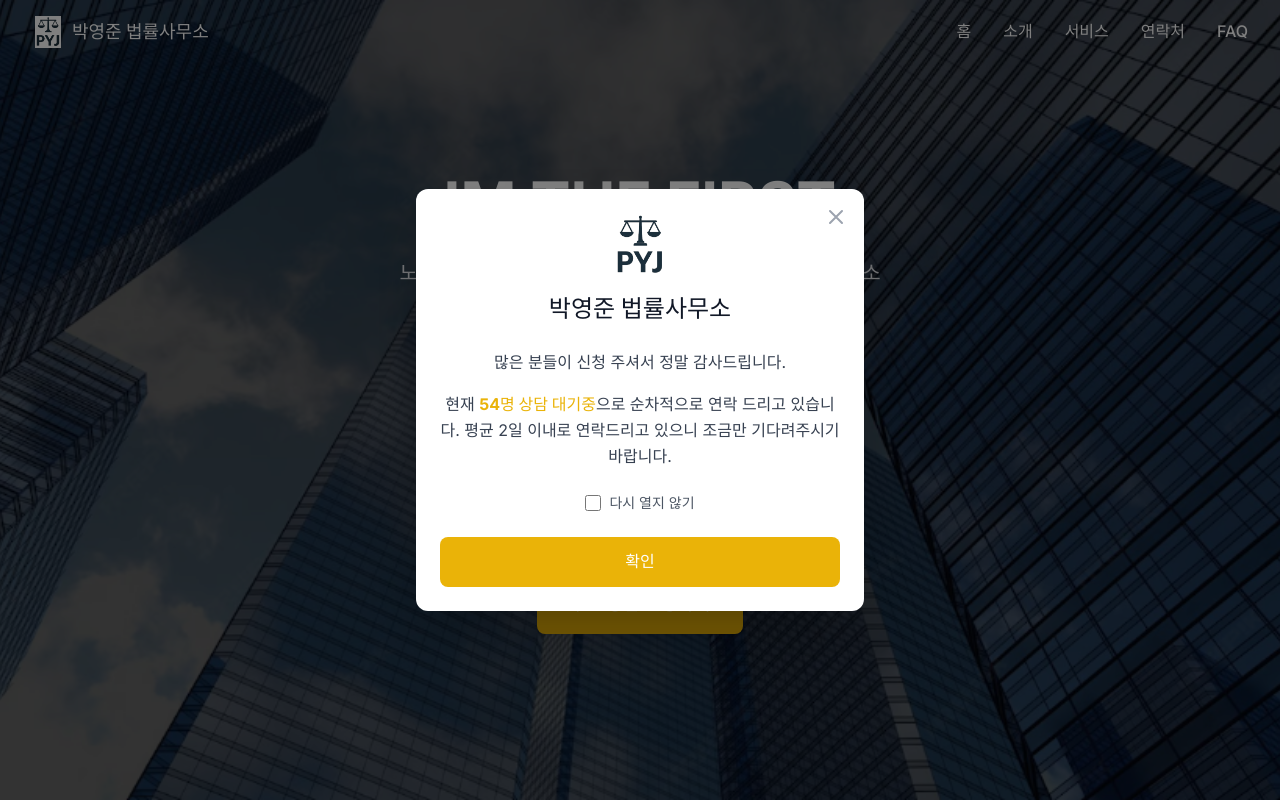
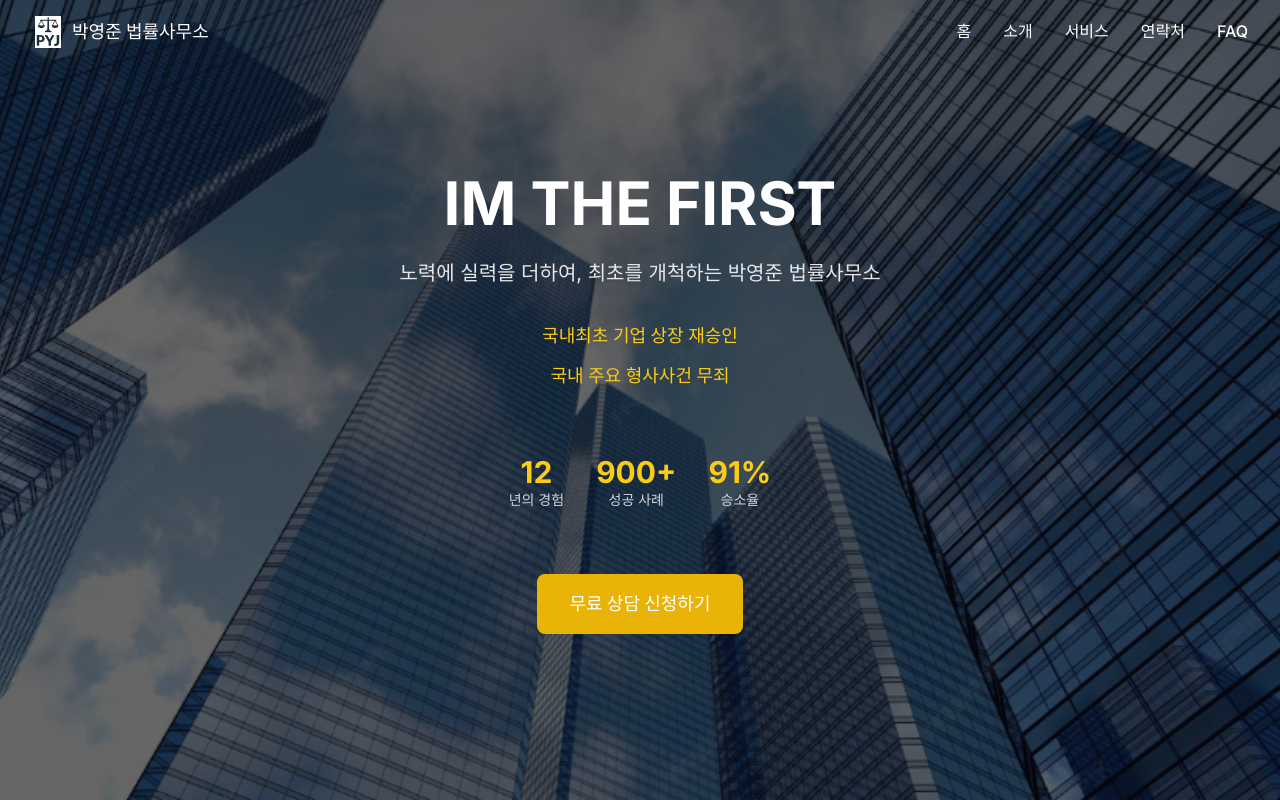
Before and after one commit to gu991230-cyber/gugit, a Next.js app: page / in a window 1280 px wide. Shown: the top 800 px of the page. Built offline with nearby package versions, Linux system fonts and the light colour scheme; no server answers.

Commit message:
Remove popup notification from homepage

```diff
--- a/src/app/page.tsx
+++ b/src/app/page.tsx
@@ -7,9 +7,6 @@ import Header from '@/components/Header';
 import Footer from '@/components/Footer';
 
 export default function Home() {
-  const [showPopup, setShowPopup] = useState(false);
-  const [dontShowAgain, setDontShowAgain] = useState(false);
-
   useEffect(() => {
     // 방문자 추적 함수
     const trackVisitor = async () => {
@@ -36,27 +33,7 @@ export default function Home() {
     };
 
     trackVisitor();
-
-    const dontShow = localStorage.getItem('dontShowPopup');
-    if (dontShow === 'true') {
-      return;
-    }
-
-    console.log('팝업 타이머 시작...');
-    const timer = setTimeout(() => {
-      console.log('팝업 표시!');
-      setShowPopup(true);
-    }, 3000);
-
-    return () => clearTimeout(timer);
   }, []);
-
-  const handleClosePopup = () => {
-    if (dontShowAgain) {
-      localStorage.setItem('dontShowPopup', 'true');
-    }
-    setShowPopup(false);
-  };
 
   const handleSubmit = async (e: React.FormEvent<HTMLFormElement>) => {
     e.preventDefault();
@@ -364,64 +341,7 @@ export default function Home() {
         </div>
       </section>
 
-      {/* Notice Popup */}
-      {showPopup && (
-        <div className="fixed inset-0 bg-black bg-opacity-50 flex items-center justify-center z-50 p-4">
-          <div className="bg-white rounded-xl shadow-2xl max-w-md w-full p-6 relative">
-            <button
-              onClick={() => setShowPopup(false)}
-              className="absolute top-4 right-4 text-gray-400 hover:text-gray-600 transition-colors"
-            >
-              <svg className="w-6 h-6" fill="none" stroke="currentColor" viewBox="0 0 24 24">
-                <path strokeLinecap="round" strokeLinejoin="round" strokeWidth={2} d="M6 18L18 6M6 6l12 12" />
-              </svg>
-            </button>
 
-            <div className="text-center mb-6">
-              <div className="inline-flex items-center justify-center w-16 h-16 mb-4">
-                                 <img
-                   src="/images/pyj.png"
-                   alt="박영준 법률사무소 로고"
-                   className="w-16 h-16 object-contain rounded-lg"
-                 />
-              </div>
-              <h2 className="text-2xl font-bold text-gray-900 mb-2">박영준 법률사무소</h2>
-            </div>
-
-            <div className="text-center space-y-4">
-              <p className="text-gray-700 leading-relaxed">
-                많은 분들이 신청 주셔서 정말 감사드립니다.
-              </p>
-              <p className="text-gray-700 leading-relaxed">
-                                 현재 <span className="text-yellow-500 font-bold">54명 상담 대기중</span>으로
-                순차적으로 연락 드리고 있습니다. 평균 2일 이내로 연락드리고 있으니 조금만 기다려주시기 바랍니다.
-              </p>
-            </div>
-
-            <div className="mt-6 flex items-center justify-center space-x-2">
-              <input
-                type="checkbox"
-                id="dontShowAgain"
-                checked={dontShowAgain}
-                onChange={(e) => setDontShowAgain(e.target.checked)}
-                                 className="h-4 w-4 text-yellow-500 focus:ring-yellow-500 border-gray-300 rounded"
-              />
-              <label htmlFor="dontShowAgain" className="text-sm text-gray-600">
-                다시 열지 않기
-              </label>
-            </div>
-
-            <div className="mt-6">
-              <button
-                onClick={handleClosePopup}
-                                 className="w-full bg-yellow-500 text-white py-3 px-6 rounded-lg font-semibold hover:bg-yellow-600 transition-colors"
-              >
-                확인
-              </button>
-            </div>
-          </div>
-        </div>
-      )}
     </div>
   );
 }
```
